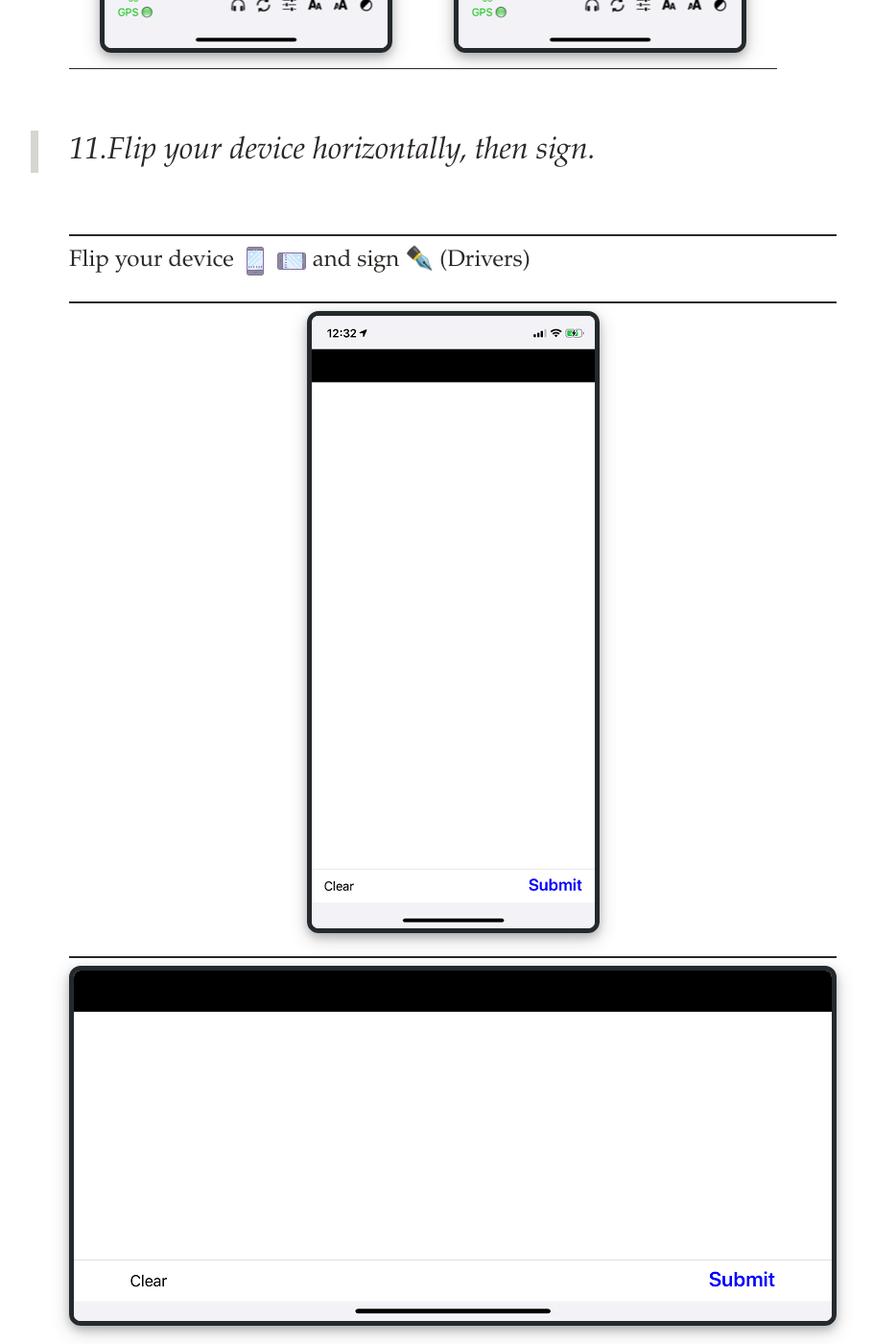
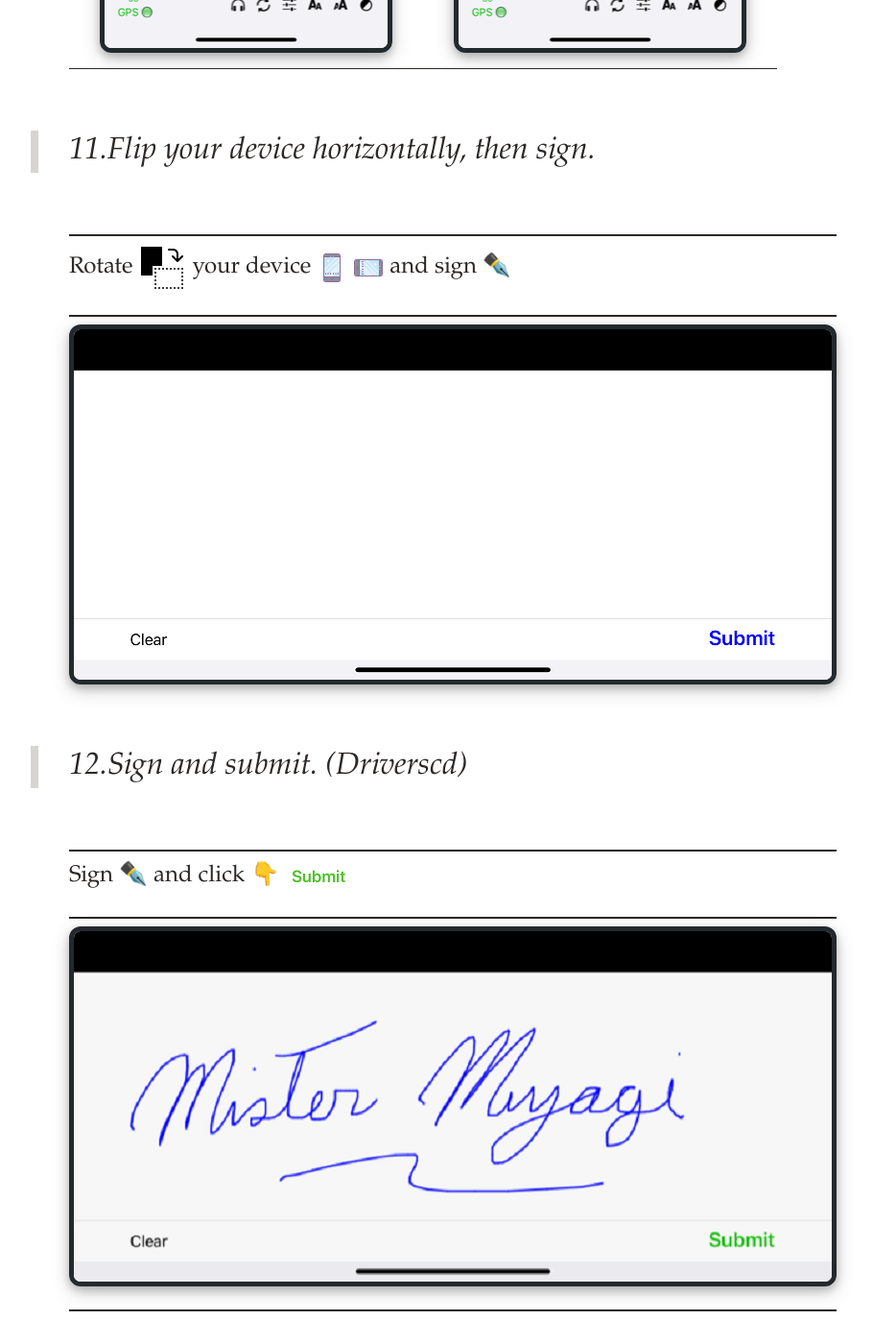
Before and after one commit to brd-blog/info-site, a Jekyll site: the page built from _posts/2020-08-21-limosys-app-tutorial.md, in a window 1280 px wide and 1400 px high, scrolled down 9829 px. Shown: the whole window at 96% size, without its empty margins (168-1078 px from the left). Built offline with Jekyll 4.4.1, drawn with Linux system fonts in a browser that asks for light colours; nearby versions of some CDN libraries; emoji names are drawn with the system emoji font; some of the changed text lies outside the part shown.

Commit message:
added imgs/icns-rotat-50

```diff
--- a/_posts/2020-08-21-limosys-app-tutorial.md
+++ b/_posts/2020-08-21-limosys-app-tutorial.md
@@ -68,17 +68,16 @@ Nav to Drop Off | Click :point_down: Finalize
 > 11.Flip your device horizontally, then sign.
 
 ___
- Flip your device ![vertically]({{site.baseurl}}/images/icons8-cell-vert-32.png) ![horizontally]({{site.baseurl}}/images/icons8-cell-hrzt-32.png) and sign :black_nib: (Drivers)
+   Rotate ![rotate]({{site.baseurl}}/images/icons8-rotate-50.png) your device ![vertically]({{site.baseurl}}/images/icons8-cell-vert-32.png) ![horizontally]({{site.baseurl}}/images/icons8-cell-hrzt-32.png) and sign :black_nib:
 
 ___
 
-![vertical]({{site.baseurl}}/images/limosys-vrt.png)
+<!-- ![vertical]({{site.baseurl}}/images/limosys-vrt.png) -->
 
-___
 
 ![horizontal]({{site.baseurl}}/images/limosys-hrz.png)
 
-> 12.Sign and submit. (Drivers)
+> 12.Sign and submit. (Driverscd)
 
 ___
  Sign :black_nib: and click :point_down: ![start-btn]({{site.baseurl}}/images/submit.png)
```
Also changed, not shown: images/icons8-driver-48.png (added), images/icons8-rotate-50.png (added).
